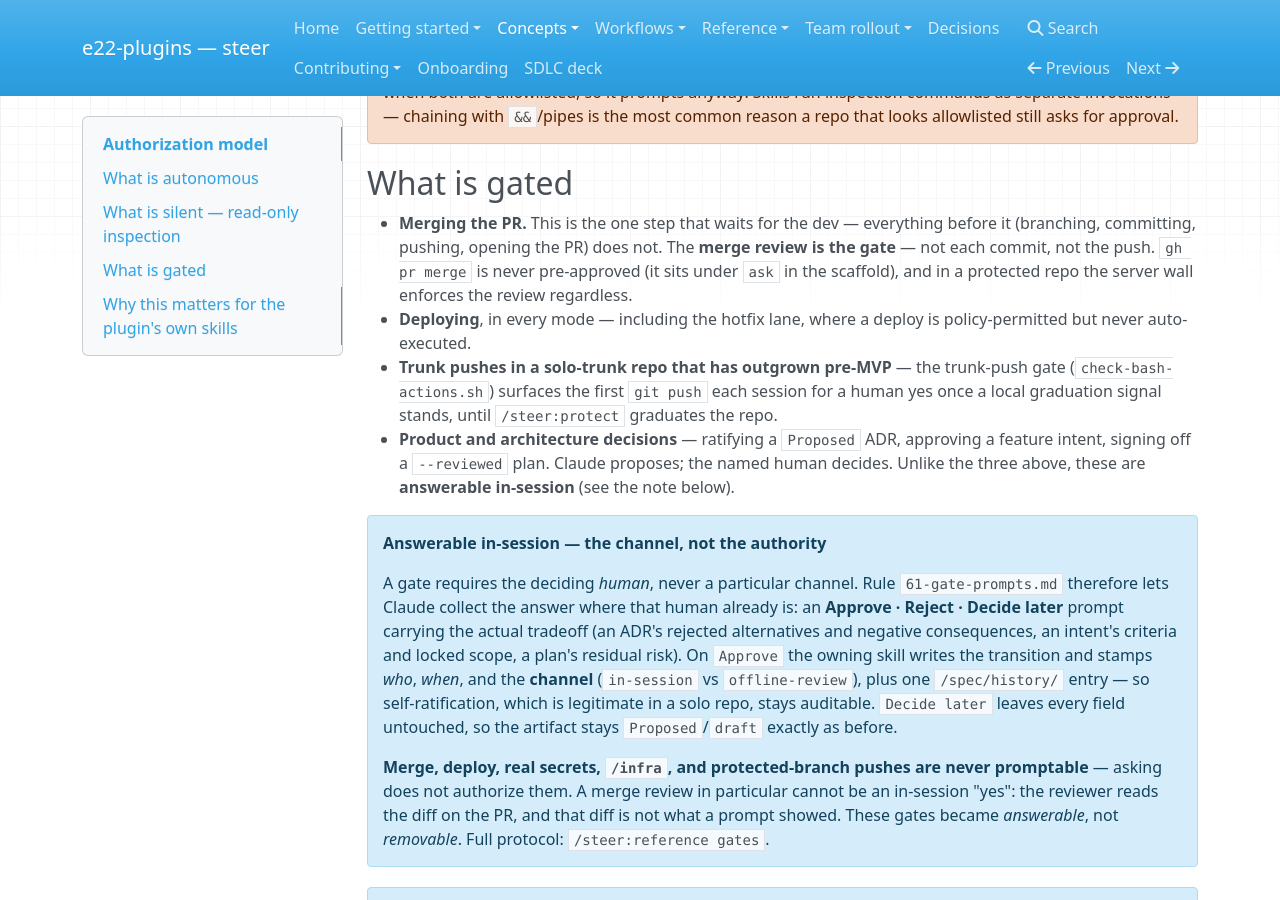
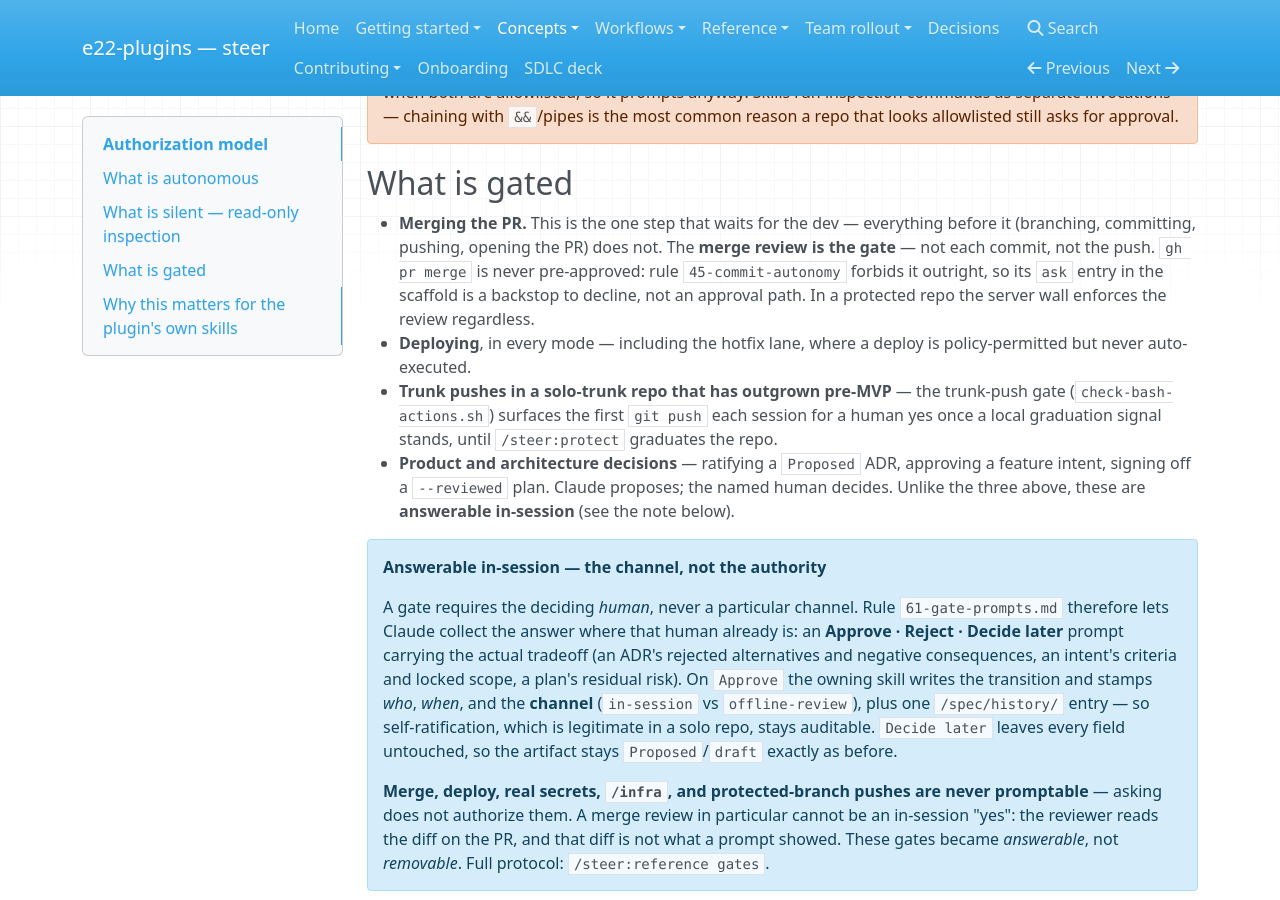
Before and after one commit to element22llc/e22-plugins, an MkDocs documentation site: the page built from docs/concepts/authorization-model.md, in a window 1280 px wide and 900 px high, scrolled down 4975 px. Built offline with MkDocs 1.6.1, drawn with Linux system fonts in a browser that asks for light colours; nearby versions of some CDN libraries.

Commit message:
fix(docs): clear round 3 pre-release audit finding (narrow round)
Round 1 reframed the `gh pr merge` boundary in templates/scaffold/README.md
but did not propagate it to docs/concepts/authorization-model.md, so the
consumer-facing scaffold README and the docs site described the same
`permissions.ask` entry differently. The page's "What is gated" bullet — the
one that owns the merge boundary — carried the permission tier only; the
rule-45 ban and the "asking is not authorization" framing lived further down
in a note about ADR gate prompts.

Added the ban to the owning bullet once, per the reviewer's own remedy, so the
page's other mechanism-only mentions read against it. Docs ship nothing, so no
CHANGELOG entry.

This was round 1's propagation miss (the same L3.e failure as round 2's
TRACEABILITY.md gap), not a new defect.

Co-Authored-By: Claude Opus 5 (1M context) <noreply@anthropic.com>

```diff
--- a/docs/concepts/authorization-model.md
+++ b/docs/concepts/authorization-model.md
@@ -262,8 +262,9 @@ the fix never varies: wrap the reads in a bundled script and grant that.
 - **Merging the PR.** This is the one step that waits for the dev — everything
   before it (branching, committing, pushing, opening the PR) does not. The
   **merge review is the gate** — not each commit, not the push. `gh pr merge`
-  is never pre-approved (it sits under `ask` in the scaffold), and in a
-  protected repo the server wall enforces the review regardless.
+  is never pre-approved: rule `45-commit-autonomy` forbids it outright, so its
+  `ask` entry in the scaffold is a backstop to decline, not an approval path.
+  In a protected repo the server wall enforces the review regardless.
 - **Deploying**, in every mode — including the hotfix lane, where a deploy is
   policy-permitted but never auto-executed.
 - **Trunk pushes in a solo-trunk repo that has outgrown pre-MVP** — the
```
